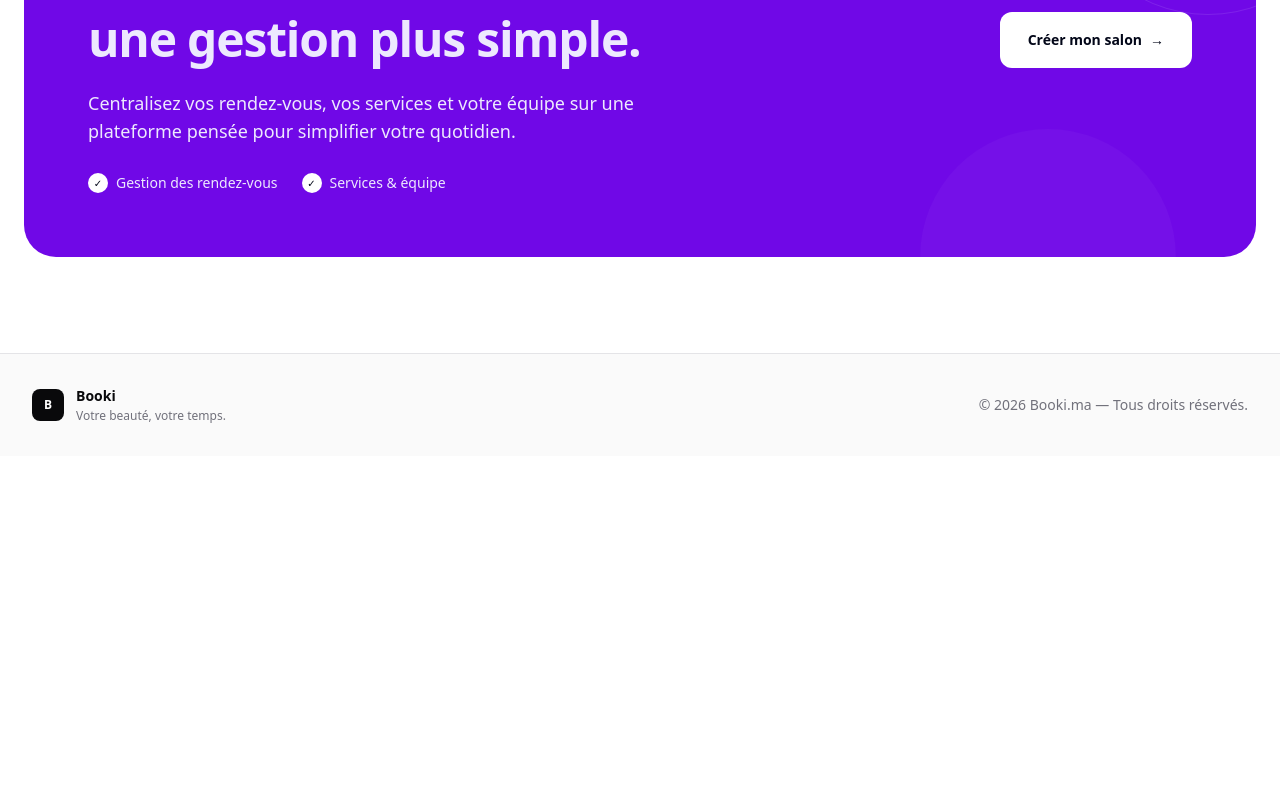
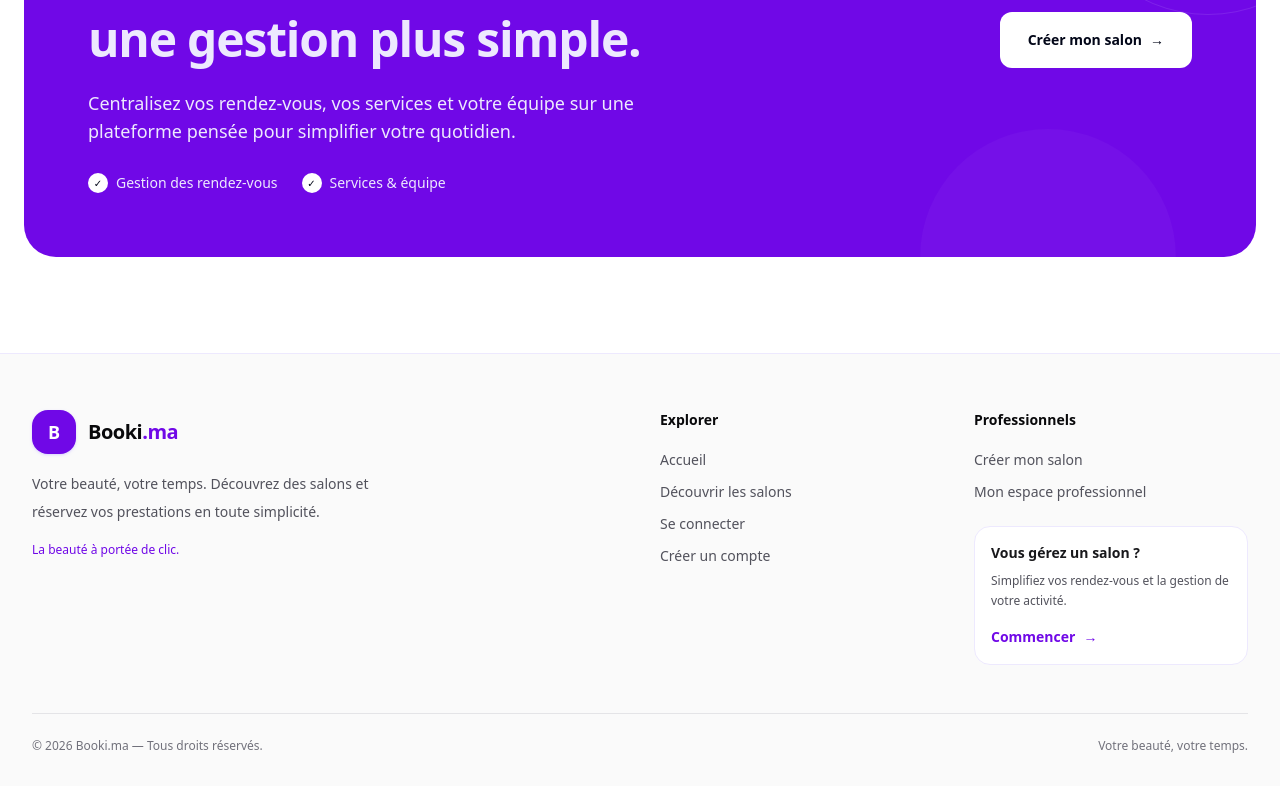
Before and after one commit to badrr-najii/booki-frontend-v2, an Angular app: page / in a window 1280 px wide. Shown: the part 2585-3371 px from the top of the page. Before the commit the page ends 3041 px from the top, so only its background shows below. Built offline with nearby package versions, Linux system fonts and the light colour scheme; no server answers.

Commit message:
feat(ui): redesign public footer

```diff
--- a/src/app/core/layout/footer/footer.html
+++ b/src/app/core/layout/footer/footer.html
@@ -1,31 +1,119 @@
-<footer class="border-t border-zinc-200 bg-zinc-50">
-  <div
-    class="mx-auto flex max-w-7xl flex-col gap-5
-           px-6 py-8 sm:flex-row sm:items-center
-           sm:justify-between lg:px-8"
-  >
-    <div class="flex items-center gap-3">
-      <div
-        class="flex h-8 w-8 items-center justify-center
-               rounded-lg bg-zinc-950 text-xs
-               font-bold text-white"
-      >
-        B
+
+<footer class="border-t border-violet-100 bg-zinc-50">
+  <div class="mx-auto max-w-7xl px-6 pb-8 pt-14 lg:px-8">
+    <div class="grid gap-10 md:grid-cols-2 lg:grid-cols-4">
+
+      <!-- Marque -->
+      <div class="lg:col-span-2">
+        <a routerLink="/" class="inline-flex items-center gap-3">
+          <span
+            class="flex h-11 w-11 items-center justify-center
+                   rounded-2xl bg-violet-700 text-lg font-bold
+                   text-white shadow-sm shadow-violet-200"
+          >
+            B
+          </span>
+
+          <span class="text-xl font-extrabold tracking-tight text-zinc-950">
+            Booki<span class="text-violet-700">.ma</span>
+          </span>
+        </a>
+
+        <p class="mt-4 max-w-sm text-sm leading-7 text-zinc-600">
+          Votre beauté, votre temps. Découvrez des salons
+          et réservez vos prestations en toute simplicité.
+        </p>
+
+        <p class="mt-4 text-xs font-medium text-violet-700">
+          La beauté à portée de clic.
+        </p>
       </div>
 
-      <div>
-        <p class="text-sm font-semibold text-zinc-950">
-          Booki
-        </p>
+      <!-- Navigation -->
+      <nav aria-label="Navigation du pied de page">
+        <h2 class="text-sm font-bold text-zinc-950">
+          Explorer
+        </h2>
 
-        <p class="mt-0.5 text-xs text-zinc-500">
-          Votre beauté, votre temps.
-        </p>
-      </div>
+        <ul class="mt-5 space-y-3 text-sm text-zinc-600">
+          <li>
+            <a routerLink="/" class="transition-colors hover:text-violet-700">
+              Accueil
+            </a>
+          </li>
+          <li>
+            <a routerLink="/" fragment="salons"
+               class="transition-colors hover:text-violet-700">
+              Découvrir les salons
+            </a>
+          </li>
+          <li>
+            <a routerLink="/login"
+               class="transition-colors hover:text-violet-700">
+              Se connecter
+            </a>
+          </li>
+          <li>
+            <a routerLink="/register"
+               class="transition-colors hover:text-violet-700">
+              Créer un compte
+            </a>
+          </li>
+        </ul>
+      </nav>
+
+      <!-- Professionnels -->
+      <nav aria-label="Espace professionnels">
+        <h2 class="text-sm font-bold text-zinc-950">
+          Professionnels
+        </h2>
+
+        <ul class="mt-5 space-y-3 text-sm text-zinc-600">
+          <li>
+            <a routerLink="/dashboard/salons/new"
+               class="transition-colors hover:text-violet-700">
+              Créer mon salon
+            </a>
+          </li>
+          <li>
+            <a routerLink="/dashboard"
+               class="transition-colors hover:text-violet-700">
+              Mon espace professionnel
+            </a>
+          </li>
+        </ul>
+
+        <div class="mt-6 rounded-2xl border border-violet-100 bg-white p-4">
+          <p class="text-sm font-semibold text-zinc-900">
+            Vous gérez un salon ?
+          </p>
+          <p class="mt-2 text-xs leading-5 text-zinc-600">
+            Simplifiez vos rendez-vous et la gestion de votre activité.
+          </p>
+          <a
+            routerLink="/dashboard/salons/new"
+            class="mt-4 inline-flex items-center gap-2 text-sm
+                   font-semibold text-violet-700 hover:text-violet-900"
+          >
+            Commencer
+            <span aria-hidden="true">→</span>
+          </a>
+        </div>
+      </nav>
     </div>
 
-    <p class="text-sm text-zinc-500">
-      © 2026 Booki.ma — Tous droits réservés.
-    </p>
+    <!-- Bas du footer -->
+    <div
+      class="mt-12 flex flex-col gap-4 border-t border-zinc-200 pt-6
+             sm:flex-row sm:items-center sm:justify-between"
+    >
+      <p class="text-xs text-zinc-500">
+        © {{ currentYear }} Booki.ma — Tous droits réservés.
+      </p>
+
+      <p class="text-xs text-zinc-500">
+        Votre beauté, votre temps.
+      </p>
+    </div>
   </div>
 </footer>
--- a/src/app/core/layout/footer/footer.ts
+++ b/src/app/core/layout/footer/footer.ts
@@ -1,9 +1,13 @@
+
 import { Component } from '@angular/core';
+import { RouterLink } from '@angular/router';
 
 @Component({
   selector: 'app-footer',
-  imports: [],
+  imports: [RouterLink],
   templateUrl: './footer.html',
   styleUrl: './footer.css',
 })
-export class Footer {}
+export class Footer {
+  readonly currentYear = new Date().getFullYear();
+}
```
